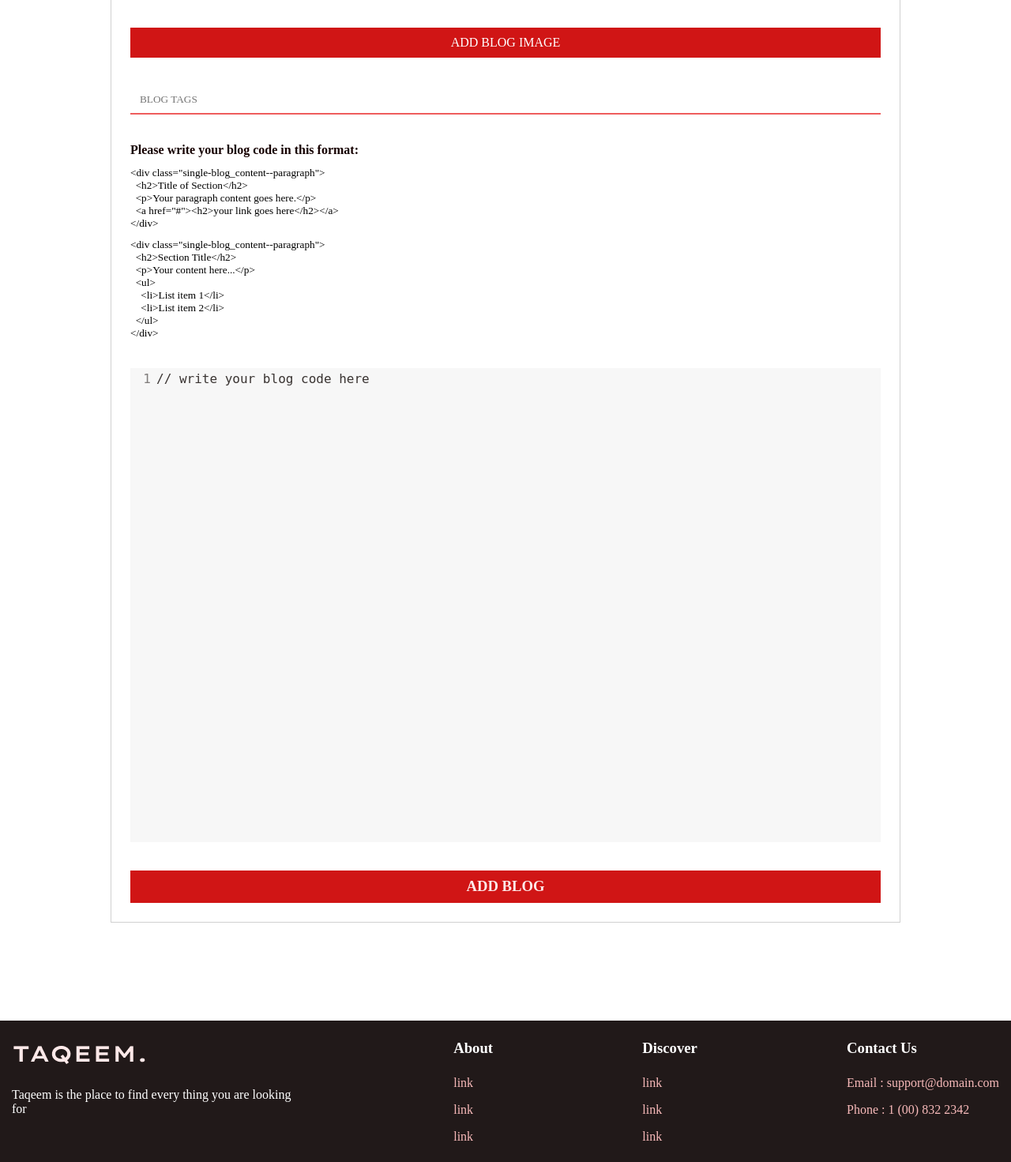
After one commit to OmarSalah885/taqeem, a PHP site: page /add-blog.php in a window 1280 px wide. The commit adds this page. Shown: the part 651-2122 px from the top of the page at 79% size. Run offline with PHP 8.4, Linux system fonts and the light colour scheme; some web fonts are replaced.

Commit message:
adding the add-blog.php

```diff
--- /dev/null
+++ b/add-blog.php
@@ -0,0 +1,54 @@
+<?php
+include 'config.php'; // Include session settings
+session_start(); // Start the session
+
+
+include 'header.php';
+?>
+
+<main class="add_blog-container">
+    <form action="">
+        <input type="text" placeholder="BLOG TITLE" required class="input">
+        <div class="add_blog-img">
+            <img src="assets/images/blogimg (2).jpg" alt="">
+            <h2>NO IMAGE WAS ADDED</h2>
+        </div>
+        <label class="custom-file-upload">
+            <input type="file" id="image" name="image" class="img_input" />
+            ADD BLOG IMAGE
+        </label>
+        <input type="text" placeholder="BLOG TAGS" required class="input">
+        <div class="add_blog-f">
+            <h3>Please write your blog code in this format:</h3>
+            <p>
+                &lt;div class="single-blog_content--paragraph"&gt;<br>
+                &nbsp;&nbsp;&lt;h2&gt;Title of Section&lt;/h2&gt;<br>
+                &nbsp;&nbsp;&lt;p&gt;Your paragraph content goes here.&lt;/p&gt;<br>
+                &nbsp;&nbsp;&lt;a href="#"&gt;&lt;h2&gt;your link goes here&lt;/h2&gt;&lt;/a&gt;<br>
+                &lt;/div&gt;
+            </p>
+            <br>
+            <p>
+                &lt;div class="single-blog_content--paragraph"&gt;<br>
+                &nbsp;&nbsp;&lt;h2&gt;Section Title&lt;/h2&gt;<br>
+                &nbsp;&nbsp;&lt;p&gt;Your content here...&lt;/p&gt;<br>
+                &nbsp;&nbsp;&lt;ul&gt;<br>
+                &nbsp;&nbsp;&nbsp;&nbsp;&lt;li&gt;List item 1&lt;/li&gt;<br>
+                &nbsp;&nbsp;&nbsp;&nbsp;&lt;li&gt;List item 2&lt;/li&gt;<br>
+                &nbsp;&nbsp;&lt;/ul&gt;<br>
+                &lt;/div&gt;
+            </p>
+        </div>
+        <textarea id="code" name="code">// write your blog code here</textarea>
+        <button class="btn__red--l btn__red btn">ADD BLOG</button>
+    </form>
+</main>
+<script>
+const editor = CodeMirror.fromTextArea(document.getElementById("code"), {
+    lineNumbers: true,
+    mode: "htmlmixed",
+    theme: "3024-day",
+    tabSize: 2
+});
+</script>
+<?php include 'footer.php'; ?>
--- a/assets/sass/main.scss
+++ b/assets/sass/main.scss
@@ -28,3 +28,4 @@
 @import "pages/profile";
 @import "pages/edit-profile";
 @import "pages/add-place";
+@import "pages/add-blog";
--- /dev/null
+++ b/assets/sass/pages/_add-blog.scss
@@ -0,0 +1,105 @@
+.add_blog-container {
+    width: 100%;
+    min-height: 100vh;
+    margin-top: 6.8rem;
+
+    form {
+        max-width: 100rem;
+        margin: 0 auto;
+        padding: 2.4rem;
+        border: 1px $gray-100 solid;
+
+        .input {
+            font-family: inherit;
+            width: 100%;
+            height: 3.6rem;
+            border: none;
+            border-bottom: .2rem solid $red-300;
+            transition: all .3s;
+            font-size: $F-XS;
+            padding-left: 1.2rem;
+            margin-bottom: 3.6rem;
+
+            &:focus {
+                outline: none;
+                border-bottom: .2rem solid $red-700;
+
+            }
+        }
+
+        .add_blog-img {
+            width: 100%;
+            height: 40rem;
+            position: relative;
+            background-color: $gray-00;
+            margin-bottom: 3.6rem;
+
+            img {
+                width: 100%;
+                height: 100%;
+                object-fit: cover;
+                position: absolute;
+                top: 0;
+                left: 0;
+                z-index: 1000;
+            }
+
+            h2 {
+                color: $gray-500;
+                position: absolute;
+                top: 50%;
+                left: 50%;
+                transform: translate(-50%, -50%);
+            }
+        }
+
+        .add_blog-f {
+            margin-bottom: 3.6rem;
+
+            h3 {
+                font-size: $F-S;
+                color: $red-900;
+                font-weight: 600;
+                margin-bottom: 1.2rem;
+            }
+
+            p {
+                font-size: $F-XS;
+            }
+        }
+
+        .CodeMirror {
+            font-size: $F-S;
+            height: 60rem;
+            margin-bottom: 3.6rem;
+        }
+
+        button {
+            width: 100%;
+        }
+
+
+
+        .img_input {
+            display: none;
+        }
+
+        .custom-file-upload {
+            display: inline-block;
+            padding: 10px 20px;
+            background-color: $red-500;
+            color: white;
+            font-size: $F-S;
+            cursor: pointer;
+            transition: background-color 0.3s ease;
+            width: 100%;
+            text-align: center;
+            margin-bottom: 3.6rem;
+        }
+
+        .custom-file-upload:hover {
+            background-color: $red-700;
+        }
+
+    }
+}
--- a/blogs.php
+++ b/blogs.php
@@ -65,7 +65,7 @@ include 'header.php';
             echo "<p>No blogs found.</p>";
         }
         ?>
-        </div>  <!-- End of blogs_grid -->
+        </div> <!-- End of blogs_grid -->
 
         <!-- Pagination -->
         <div class="listing_indicator">
--- a/css/main.css
+++ b/css/main.css
@@ -4304,4 +4304,93 @@ body p {
 .added-faqs-grid_item p {
   font-size: 1.072rem;
   margin-bottom: 1.2rem;
+}
+
+.add_blog-container {
+  width: 100%;
+  min-height: 100vh;
+  margin-top: 6.8rem;
+}
+.add_blog-container form {
+  max-width: 100rem;
+  margin: 0 auto;
+  padding: 2.4rem;
+  border: 1px #D0D0D0 solid;
+}
+.add_blog-container form .input {
+  font-family: inherit;
+  width: 100%;
+  height: 3.6rem;
+  border: none;
+  border-bottom: 0.2rem solid #EE5D5D;
+  transition: all 0.3s;
+  font-size: 1.328rem;
+  padding-left: 1.2rem;
+  margin-bottom: 3.6rem;
+}
+.add_blog-container form .input:focus {
+  outline: none;
+  border-bottom: 0.2rem solid #740C0C;
+}
+.add_blog-container form .add_blog-img {
+  width: 100%;
+  height: 40rem;
+  position: relative;
+  background-color: #F3F3F3;
+  margin-bottom: 3.6rem;
+}
+.add_blog-container form .add_blog-img img {
+  width: 100%;
+  height: 100%;
+  -o-object-fit: cover;
+     object-fit: cover;
+  position: absolute;
+  top: 0;
+  left: 0;
+  z-index: 1000;
+}
+.add_blog-container form .add_blog-img h2 {
+  color: #4A4444;
+  position: absolute;
+  top: 50%;
+  left: 50%;
+  transform: translate(-50%, -50%);
+}
+.add_blog-container form .add_blog-f {
+  margin-bottom: 3.6rem;
+}
+.add_blog-container form .add_blog-f h3 {
+  font-size: 1.6rem;
+  color: #170202;
+  font-weight: 600;
+  margin-bottom: 1.2rem;
+}
+.add_blog-container form .add_blog-f p {
+  font-size: 1.328rem;
+}
+.add_blog-container form .CodeMirror {
+  font-size: 1.6rem;
+  height: 60rem;
+  margin-bottom: 3.6rem;
+}
+.add_blog-container form button {
+  width: 100%;
+}
+.add_blog-container form .img_input {
+  display: none;
+}
+.add_blog-container form .custom-file-upload {
+  display: inline-block;
+  padding: 10px 20px;
+  background-color: #D01515;
+  color: white;
+  font-size: 1.6rem;
+  cursor: pointer;
+  transition: background-color 0.3s ease;
+  width: 100%;
+  text-align: center;
+  margin-bottom: 3.6rem;
+}
+.add_blog-container form .custom-file-upload:hover {
+  background-color: #740C0C;
 }/*# sourceMappingURL=main.css.map */
--- a/header.php
+++ b/header.php
@@ -55,6 +55,16 @@ if (!isset($_SESSION['profile_image']) || !isset($_SESSION['first_name']) || !is
     <!-- Font Awesome Free CDN -->
     <link href="https://cdnjs.cloudflare.com/ajax/libs/font-awesome/6.5.1/css/all.min.css" rel="stylesheet">
     <link rel="stylesheet" href="https://unpkg.com/leaflet/dist/leaflet.css" />
+    <!-- Include CodeMirror CSS and JS from CDN -->
+    <link rel="stylesheet" href="https://cdnjs.cloudflare.com/ajax/libs/codemirror/5.65.16/codemirror.min.css">
+    <script src="https://cdnjs.cloudflare.com/ajax/libs/codemirror/5.65.16/codemirror.min.js"></script>
+    <script src="https://cdnjs.cloudflare.com/ajax/libs/codemirror/5.65.16/mode/javascript/javascript.min.js"></script>
+    <script src="https://cdnjs.cloudflare.com/ajax/libs/codemirror/5.65.16/mode/xml/xml.min.js"></script>
+    <script src="https://cdnjs.cloudflare.com/ajax/libs/codemirror/5.65.16/mode/css/css.min.js"></script>
+    <script src="https://cdnjs.cloudflare.com/ajax/libs/codemirror/5.65.16/mode/htmlmixed/htmlmixed.min.js"></script>
+
+    <!-- Optional theme -->
+    <link rel="stylesheet" href="https://cdnjs.cloudflare.com/ajax/libs/codemirror/5.65.16/theme/3024-day.min.css">
     <script src="https://unpkg.com/leaflet/dist/leaflet.js"></script>
     <title>Taqeem</title>
     <script>
```
Also changed, not shown: 1 other file. Lines whose indentation alone changed are shown as unchanged.
